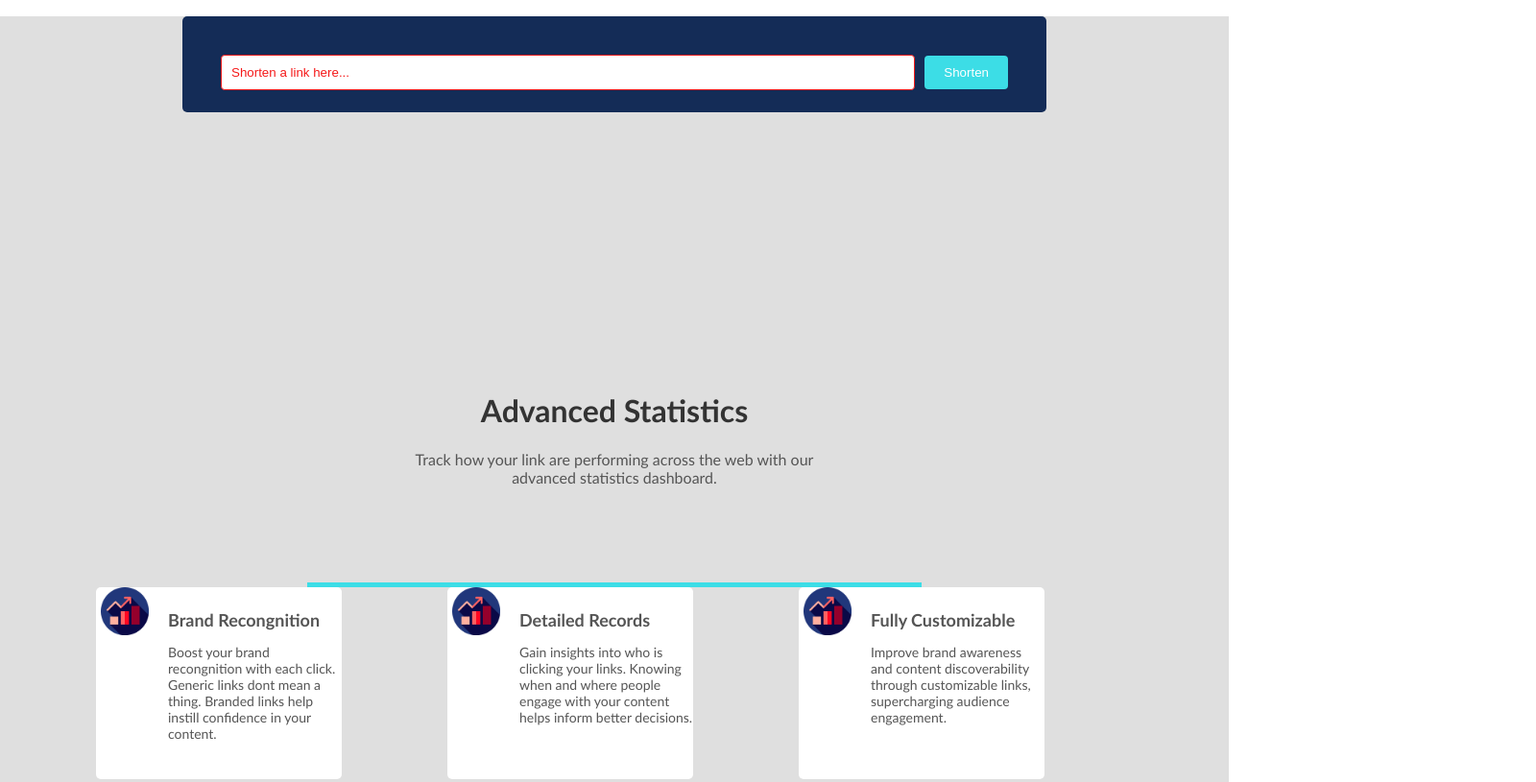
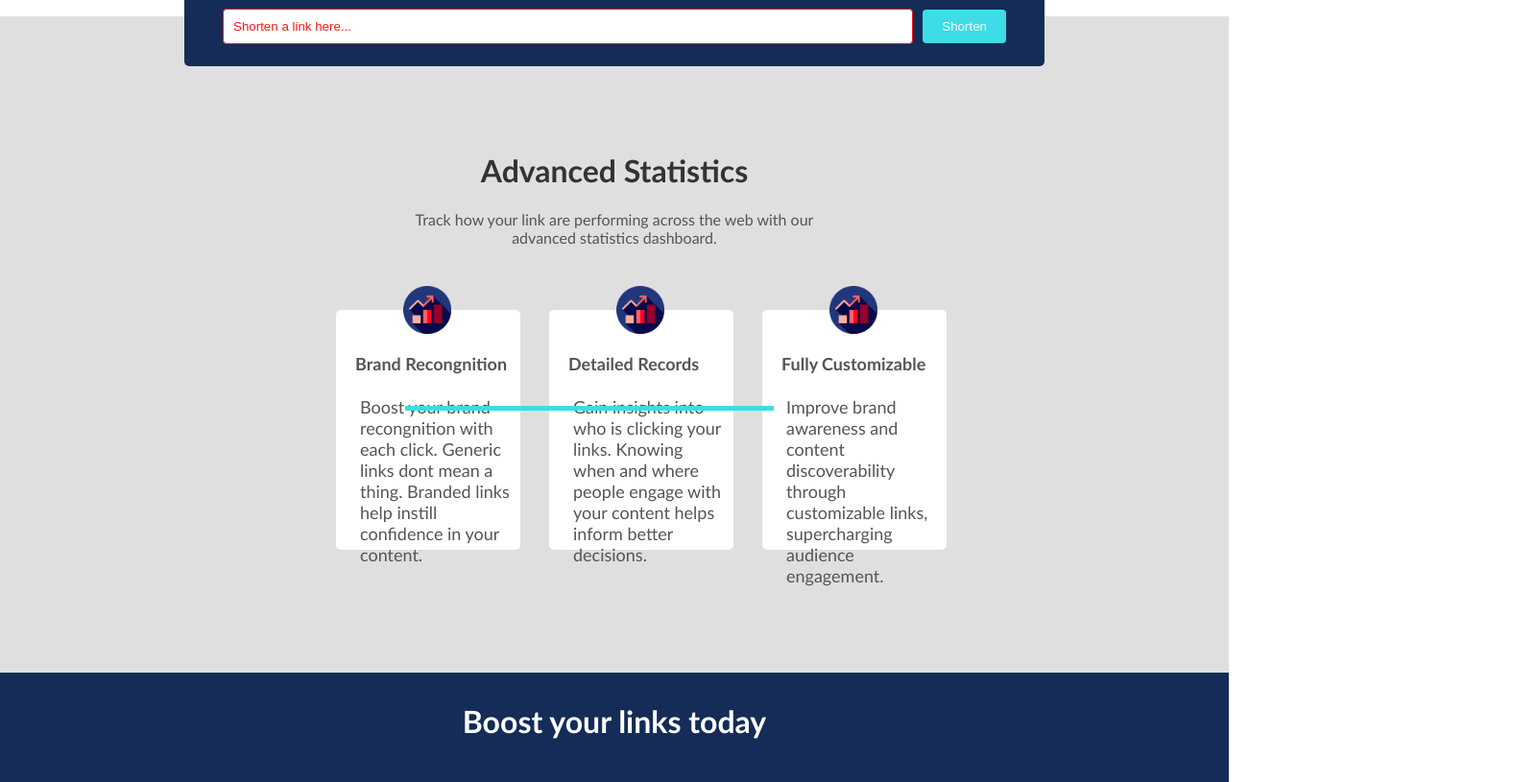
Before and after one commit to Freshgeek52/URL-SHORTEN-APP, a plain HTML site: page index.html in a window 1280 px wide. Shown: the part 655-1470 px from the top of the page at 96% size, 1600 px wide, since content can reach past the window. Drawn offline with nearby package versions, Linux system fonts and the light colour scheme.

Commit message:
Updated css and html

```diff
--- a/index.html
+++ b/index.html
@@ -56,9 +56,10 @@
             <p>Track how your link are performing across the web with our<br> advanced statistics dashboard.</p>
         </div>
 
-        <p class="ligne"></p>
+
 
             <div class="prod">
+              <p class="ligne"></p>
               <div class="home-products">
                 <div class="product-image">
                   <img src="./images/statistic.png" alt="simulation-img" />
@@ -91,7 +92,7 @@
             </div>
         </div>
     </div>
-
+</div>
     <div class="third-section">
         <h1>Boost your links today</h1>
         <button class="third-button">Get started</button>
--- a/styles.css
+++ b/styles.css
@@ -6,6 +6,7 @@ body{
     align-items: center;
     width: 100%;
     margin: 0 20px 0 0px;
+
     font-family:'Gill Sans', 'Gill Sans MT', Calibri, 'Trebuchet MS', sans-serif;
 }
 
@@ -14,6 +15,7 @@ body{
 .content-page{
     width: 100%;
     height: auto;
+
 }
   header {
     display: flex;
@@ -132,11 +134,18 @@ body{
   /*Styling the container*/
 
   #container {
-    max-width: 900px;
-    margin: 0 auto;
+
+    margin-left: 15%;
     background-color: rgb(20, 44, 87);
     border-radius: 5px;
     height: 100px;
+    position: absolute;
+    max-width: 70%;
+    width: 100%;
+    top: -3rem;
+
+
+
 
   }
 
@@ -209,7 +218,7 @@ body{
 /*Style for the h1 and the paragraph*/
 .second-section .statistic{
    text-align: center;
-   padding-top: 250px;
+   padding-top: 100px;
 
 }
 
@@ -221,31 +230,39 @@ body{
 
 .ligne{
     border-bottom: 5px solid #3cdde6;
-    width: 50%;
+    width: 30%;
     margin: auto;
-    margin-bottom: 0px;
+    margin-left: 8%;
     margin-top: 100px;
+    position: absolute;
   }
 
   /*White section style*/
   .prod {
     display: flex;
    padding-bottom: 10%;
-   gap: 10px;
+   gap:0px;
+   width: 100%;
+   margin-left: 25%;
+   margin-right: 10%;
+   padding-top: 50px;
   }
   .home-products {
     background-color: white;
     border-radius: 5px;
-    height: 200px;
-    margin-left: 100px;
+    height: 250px;
+    margin-left: 30px;
     display: flex;
-    width: 20%;
+    width: 15%;
     justify-content: center;
   }
   .home-products .product-image img {
     width: 50px;
     height: auto;
-    padding-left: 5px;
+    margin-left: 70px;
+    position:absolute;
+    margin-top: -25px;
+
   }
 
   .home-products .product-description {
@@ -255,11 +272,15 @@ body{
     font-size: 18px;
     font-weight: bold;
     margin-bottom: 10px;
+    margin-top: 40px;
+
   }
   .home-products .product-description p {
     margin-bottom: 0px;
-    font-size: 14px;
+    font-size: 18px;
     text-overflow: unset;
+
+    padding: 5px;
 
   }
 
```
